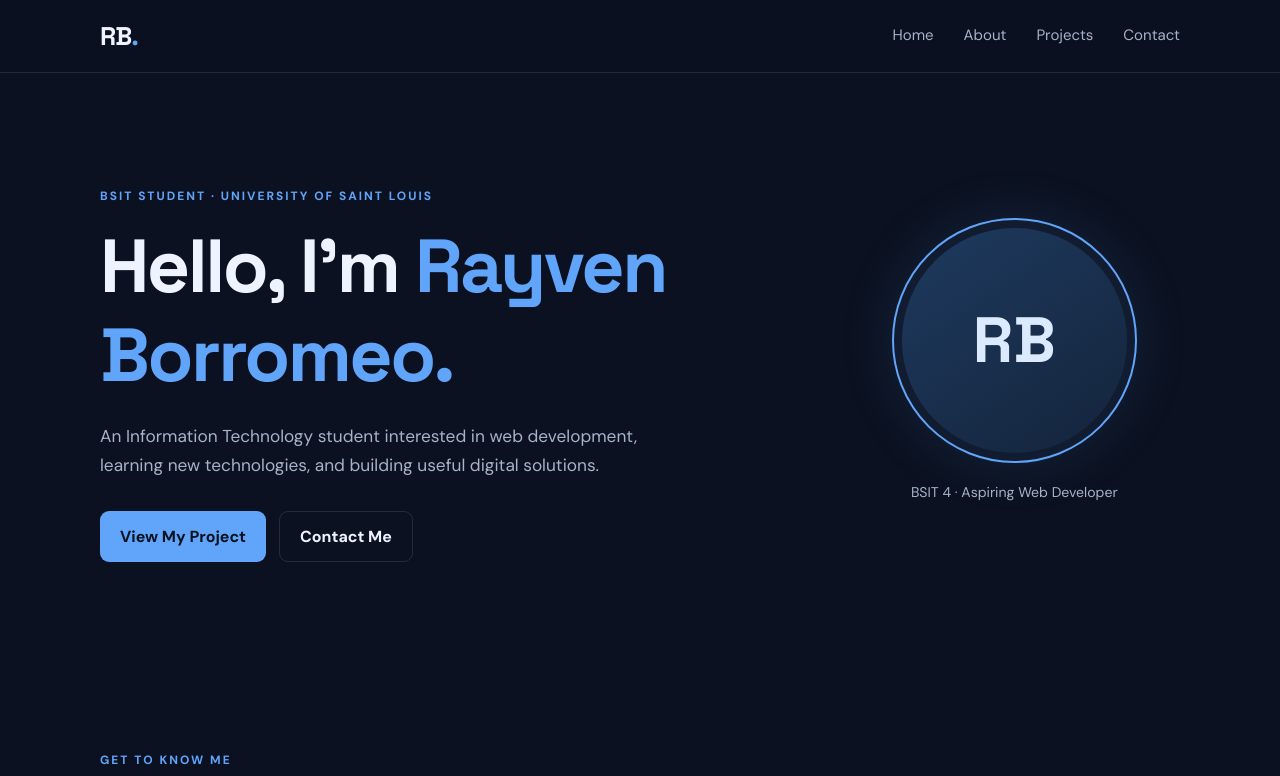
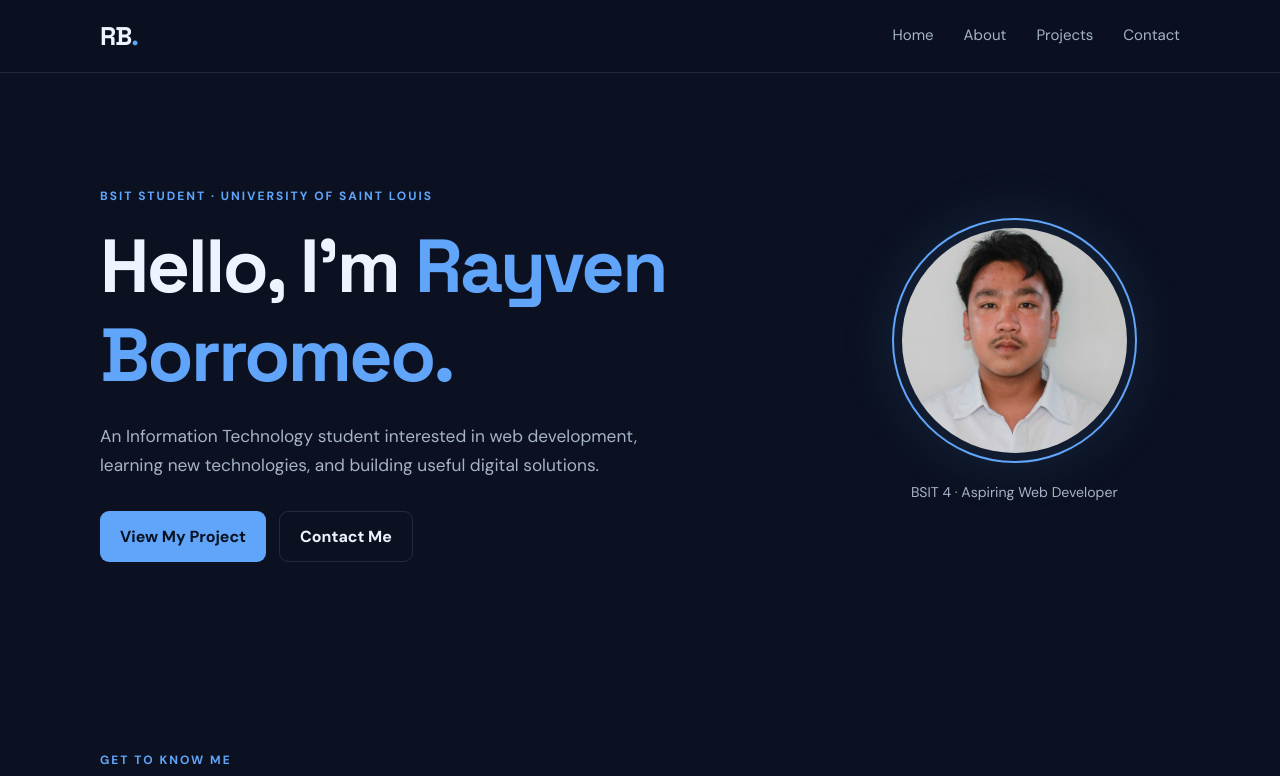
Before and after one commit to RayvenBorromeo/RayvenBorromeo.github.io, a plain HTML site: page index.html in a window 1280 px wide. Shown: the top 776 px of the page. Drawn offline with Linux system fonts and the light colour scheme.

Commit message:
Update index.html

```diff
--- a/index.html
+++ b/index.html
@@ -35,7 +35,7 @@
       <div class="profile-wrap">
         <div class="profile-frame">
           <!-- Replace profile.jpg with your own photo. Keep the photo in this same folder. -->
-          <img src="profile.jpg" alt="Profile photo of Rayven Borromeo" onerror="this.style.display='none'; this.nextElementSibling.style.display='grid';">
+          <img src="download.jpg" alt="Profile photo of Rayven Borromeo" onerror="this.style.display='none'; this.nextElementSibling.style.display='grid';">
           <div class="profile-fallback">RB</div>
         </div>
         <p class="photo-note">BSIT 4 · Aspiring Web Developer</p>
```
